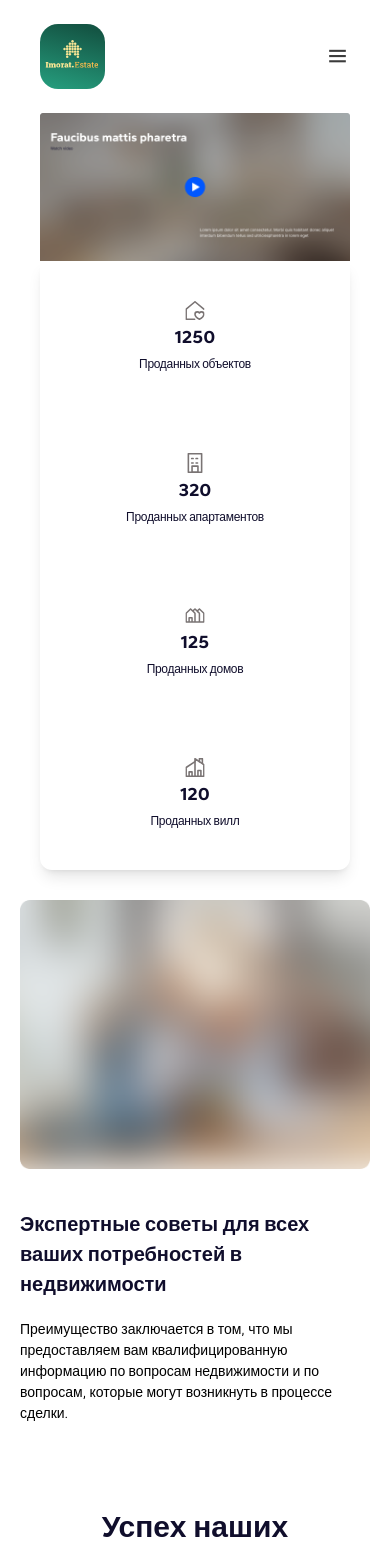
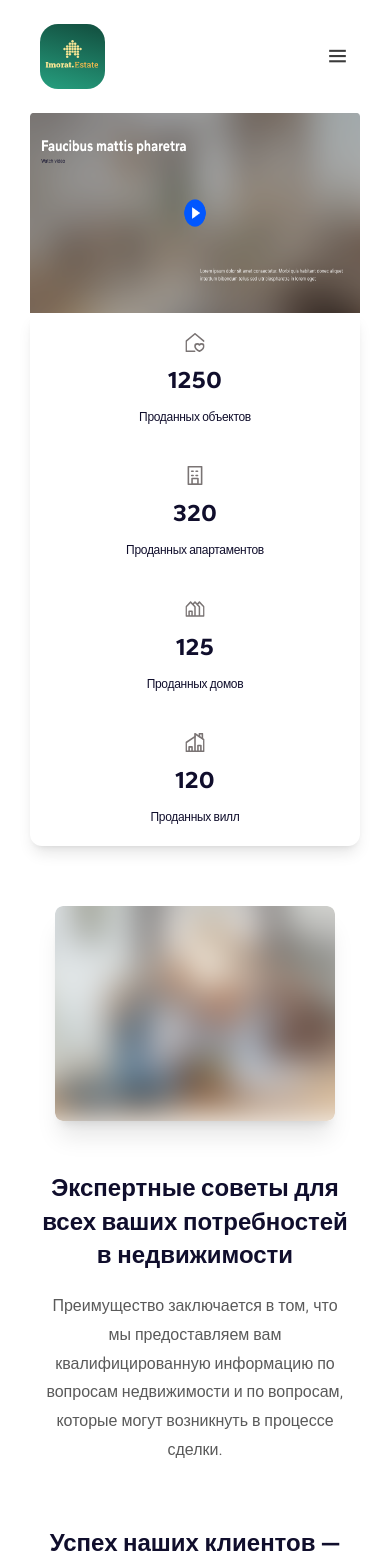
Before and after one commit to avazjanovsardorbek01/IMORAT, a Next.js app: page /about in a window 390 px wide. Shown: the top 1564 px of the page. Built offline with nearby package versions, Linux system fonts and the light colour scheme.

Commit message:
Update-About

```diff
--- a/app/about/page.jsx
+++ b/app/about/page.jsx
@@ -32,65 +32,78 @@ export default function Home() {
   return (
     <>
       {/* SECTION-1 STARTED */}
-      <section id="section-1" className="pb-[120px] sm:pb-[30px] sm:px-[20px]">
+      <section
+        id="section-1"
+        className="pb-[120px] sm:pb-[60px] md:pb-[80px] lg:pb-[100px] xl:pb-[120px] px-[20px] sm:px-[10px] md:px-[30px] lg:px-[40px] xl:px-[50px]"
+      >
         <div className="container">
           <div>
-            <Image src={AboutHero} alt="AboutHero" />
+            {/* Главное изображение */}
+            <Image
+              src={AboutHero}
+              alt="AboutHero"
+              className="w-full h-auto sm:h-[200px] md:h-[300px] lg:h-[400px] xl:h-[500px]"
+            />
 
-            <div className="shadow-lg rounded-b-[12px] sm:p-[0px] p-[20px]">
-              <div className="flex sm:flex-col sm:gap-[0px] gap-[95px]">
-                <div className="p-[40px] flex flex-col sm:gap-[4px] gap-[14px] items-center">
+            {/* Карточки статистики */}
+            <div className="shadow-lg rounded-b-[12px] p-[20px] sm:p-[10px] md:p-[15px] lg:p-[20px] xl:p-[30px]">
+              <div className="flex flex-wrap justify-center sm:flex-col sm:gap-[20px] md:gap-[30px] lg:gap-[50px] xl:gap-0 xl:grid xl:grid-cols-4">
+                {/* Карточка 1 */}
+                <div className="p-[40px] sm:p-[10px] md:p-[20px] lg:p-[30px] xl:p-[40px] flex flex-col gap-[14px] sm:gap-[10px] md:gap-[12px] lg:gap-[16px] xl:gap-[20px] items-center">
                   <Image
-                    className="sm:w-[20px]"
+                    className="sm:w-[20px] md:w-[30px] lg:w-[35px] xl:w-[40px]"
                     src={HomeHeart}
                     alt="home heart"
                   />
-
-                  <h1 className="text-[50px] sm:text-[18px] text-[#100E2C] font-[700] font-sans tracking-wide">
+                  <h1 className="text-[50px] sm:text-[24px] md:text-[30px] lg:text-[40px] xl:text-[50px] text-[#100E2C] font-[700] font-sans tracking-wide">
                     1250
                   </h1>
-
-                  <h3 className="text-[24px] sm:text-[12px] text-[#100E2C] font-[500] font-serif tracking-tight">
+                  <h3 className="text-[24px] sm:text-[12px] md:text-[16px] lg:text-[18px] xl:text-[24px] text-[#100E2C] font-[500] font-serif tracking-tight text-center">
                     Проданных объектов
                   </h3>
                 </div>
 
-                <div className="p-[40px] flex flex-col sm:gap-[4px] gap-[14px] items-center">
+                {/* Карточка 2 */}
+                <div className="p-[40px] sm:p-[10px] md:p-[20px] lg:p-[30px] xl:p-[40px] flex flex-col gap-[14px] sm:gap-[10px] md:gap-[12px] lg:gap-[16px] xl:gap-[20px] items-center">
                   <Image
-                    className="sm:w-[20px]"
+                    className="sm:w-[20px] md:w-[30px] lg:w-[35px] xl:w-[40px]"
                     src={Apartment}
                     alt="Apartment"
                   />
-
-                  <h1 className="text-[50px] sm:text-[18px] text-[#100E2C] font-[700] font-sans tracking-wide">
+                  <h1 className="text-[50px] sm:text-[24px] md:text-[30px] lg:text-[40px] xl:text-[50px] text-[#100E2C] font-[700] font-sans tracking-wide">
                     320
                   </h1>
-
-                  <h3 className="text-[24px] sm:text-[12px] text-[#100E2C] font-[500] font-serif tracking-tight">
+                  <h3 className="text-[24px] sm:text-[12px] md:text-[16px] lg:text-[18px] xl:text-[24px] text-[#100E2C] font-[500] font-serif tracking-tight text-center">
                     Проданных апартаментов
                   </h3>
                 </div>
 
-                <div className="p-[40px] flex flex-col sm:gap-[4px] gap-[14px] items-center">
-                  <Image className="sm:w-[20px]" src={Homes} alt="homes" />
-
-                  <h1 className="text-[50px] sm:text-[18px] text-[#100E2C] font-[700] font-sans tracking-wide">
+                {/* Карточка 3 */}
+                <div className="p-[40px] sm:p-[10px] md:p-[20px] lg:p-[30px] xl:p-[40px] flex flex-col gap-[14px] sm:gap-[10px] md:gap-[12px] lg:gap-[16px] xl:gap-[20px] items-center">
+                  <Image
+                    className="sm:w-[20px] md:w-[30px] lg:w-[35px] xl:w-[40px]"
+                    src={Homes}
+                    alt="homes"
+                  />
+                  <h1 className="text-[50px] sm:text-[24px] md:text-[30px] lg:text-[40px] xl:text-[50px] text-[#100E2C] font-[700] font-sans tracking-wide">
                     125
                   </h1>
-
-                  <h3 className="text-[24px] sm:text-[12px] text-[#100E2C] font-[500] font-serif tracking-tight">
+                  <h3 className="text-[24px] sm:text-[12px] md:text-[16px] lg:text-[18px] xl:text-[24px] text-[#100E2C] font-[500] font-serif tracking-tight text-center">
                     Проданных домов
                   </h3>
                 </div>
 
-                <div className="p-[40px] flex flex-col sm:gap-[4px] gap-[14px] items-center">
-                  <Image className="sm:w-[20px]" src={Zavod} alt="Zavod" />
-
-                  <h1 className="text-[50px] sm:text-[18px] text-[#100E2C] font-[700] font-sans tracking-wide">
+                {/* Карточка 4 */}
+                <div className="p-[40px] sm:p-[10px] md:p-[20px] lg:p-[30px] xl:p-[40px] flex flex-col gap-[14px] sm:gap-[10px] md:gap-[12px] lg:gap-[16px] xl:gap-[20px] items-center">
+                  <Image
+                    className="sm:w-[20px] md:w-[30px] lg:w-[35px] xl:w-[40px]"
+                    src={Zavod}
+                    alt="Zavod"
+                  />
+                  <h1 className="text-[50px] sm:text-[24px] md:text-[30px] lg:text-[40px] xl:text-[50px] text-[#100E2C] font-[700] font-sans tracking-wide">
                     120
                   </h1>
-
-                  <h3 className="text-[24px] sm:text-[12px] text-[#100E2C] font-[500] font-serif tracking-tight">
+                  <h3 className="text-[24px] sm:text-[12px] md:text-[16px] lg:text-[18px] xl:text-[24px] text-[#100E2C] font-[500] font-serif tracking-tight text-center">
                     Проданных вилл
                   </h3>
                 </div>
@@ -102,17 +115,25 @@ export default function Home() {
       {/* SECTION-1 ENDED */}
 
       {/* SECTION-2 STARTED */}
-      <section id="section-2" className="sm:pb-[40px]">
-        <div className="container sm:px-[20px] sm:pb-[40px] pb-[120px]">
-          <div className="flex sm:flex-col sm:pl-[0px] sm:gap-[40px] items-center gap-[134px] pl-[110px]">
-            <Image src={Expert} className="w-[416px]" alt="Expert" />
+      <section
+        id="section-2"
+        className="sm:pb-[40px] md:pb-[60px] lg:pb-[80px] xl:pb-[120px]"
+      >
+        <div className="container sm:px-[20px] md:px-[40px] lg:px-[50px] xl:px-[60px]">
+          <div className="flex sm:flex-col md:flex-row  sm:gap-[30px] md:gap-[70px] lg:gap-[90px] xl:gap-[120px] items-center">
+            {/* Изображение */}
+            <Image
+              src={Expert}
+              className="sm:w-[280px] md:w-[400px] lg:w-[450px] xl:w-[500px] rounded-lg shadow-xl"
+              alt="Expert"
+            />
 
-            <div className="w-[526px] sm:w-[350px]">
-              <h2 className="text-[#100E2C] sm:text-[20px] sm:pb-[20px] text-[40px] font-[700] pb-[40px]">
+            {/* Текстовый блок */}
+            <div className="sm:w-[100%] text-center md:w-[50%] p-5 lg:w-[526px]">
+              <h2 className="text-[#100E2C] sm:text-[24px] md:text-[28px] lg:text-[32px] xl:text-[40px] sm:pb-[20px] md:pb-[30px] lg:pb-[35px] xl:pb-[40px] font-bold leading-[1.4]">
                 Экспертные советы для всех ваших потребностей в недвижимости
               </h2>
-
-              <p className="sm:text-[14px]">
+              <p className="sm:text-[16px] md:text-[18px] lg:text-[20px] xl:text-[22px] text-[#5A5A5A] leading-[1.8]">
                 Преимущество заключается в том, что мы предоставляем вам
                 квалифицированную информацию по вопросам недвижимости и по
                 вопросам, которые могут возникнуть в процессе сделки.
@@ -126,61 +147,68 @@ export default function Home() {
       {/* SECTION-3 STARTED */}
       <section id="section-3" className="mb-[60px] sm:mb-[20px] sm:px-[20px]">
         <div className="container sm:pl-[0px] pl-[110px]">
-          <h2 className="text-[#100E2C] sm:text-[30px] sm:pb-[12px] text-[40px] text-center pb-[24px] font-[700]">
+          {/* Заголовок */}
+          <h2 className="text-[#100E2C] sm:text-[24px] md:text-[28px] lg:text-[34px] xl:text-[40px] text-center pb-[24px] sm:pb-[12px] font-[700]">
             Успех наших клиентов — наш успех.
           </h2>
 
-          <p className="text-center pb-[40px] sm:pb-[20px] sm:text-[14px]">
+          {/* Описание */}
+          <p className="text-center pb-[40px] sm:pb-[20px] sm:text-[14px] md:text-[16px] lg:text-[18px]">
             Наша цель — обеспечить вам лучший сервис, предоставляя экспертные
             рекомендации по недвижимости. Мы стремимся к тому, чтобы ваши
             инвестиции были максимально выгодными.
           </p>
 
-          <div className="flex sm:flex-col items-center gap-[24px]">
-            <div className="p-[40px] items-center w-[342px] text-[#fff] flex flex-col gap-[32px] rounded-[12px] bg-[#100E2C]">
+          {/* Карточки */}
+          <div className="grid sm:grid-cols-1 md:grid-cols-2 lg:grid-cols-3 gap-[24px]">
+            {/* Карточка 1 */}
+            <div className="p-[40px] sm:p-[20px] items-center text-[#fff] flex flex-col gap-[32px] rounded-[12px] bg-[#100E2C]">
               <Image src={HomeGroup} alt="home group" />
-              <h3 className="text-[24px] font-[700]">Купить недвижимость</h3>
-
-              <p className="text-center">
+              <h3 className="text-[24px] sm:text-[20px] font-[700] text-center">
+                Купить недвижимость
+              </h3>
+              <p className="text-center sm:text-[14px] md:text-[16px]">
                 Мы поможем вам найти лучшие варианты на рынке недвижимости.
                 Ознакомьтесь с актуальными предложениями.
               </p>
-
-              <button className="text-[20px] font-[500] bg-[#0057FF] rounded-[6px] w-[200px] h-[50px] hover:bg-[#0055ffdb] transition-all duration-200 active:bg-[#0057FF]">
+              <button className="text-[20px] sm:text-[16px] font-[500] bg-[#0057FF] rounded-[6px] w-full sm:w-[100%] md:w-[200px] h-[50px] hover:bg-[#0055ffdb] transition-all duration-200 active:bg-[#0057FF]">
                 Найти недвижимость
               </button>
             </div>
 
-            <div className="p-[40px] items-center w-[342px] text-[#fff] flex flex-col gap-[32px] rounded-[12px] bg-[#100E2C]">
+            {/* Карточка 2 */}
+            <div className="p-[40px] sm:p-[20px] items-center text-[#fff] flex flex-col gap-[32px] rounded-[12px] bg-[#100E2C]">
               <Image src={BankGroup} alt="Bank group" />
-              <h3 className="text-[24px] font-[700]">Продать недвижимость</h3>
-
-              <p className="text-center">
+              <h3 className="text-[24px] sm:text-[20px] font-[700] text-center">
+                Продать недвижимость
+              </h3>
+              <p className="text-center sm:text-[14px] md:text-[16px]">
                 Если вы хотите продать свою недвижимость, мы готовы предложить
                 вам лучшие условия для этого.
               </p>
-
-              <button className="text-[20px] font-[500] bg-[#0057FF] rounded-[6px] w-[200px] h-[50px] hover:bg-[#0055ffdb] transition-all duration-200 active:bg-[#0057FF]">
+              <button className="text-[20px] sm:text-[16px] font-[500] bg-[#0057FF] rounded-[6px] w-full sm:w-[100%] md:w-[200px] h-[50px] hover:bg-[#0055ffdb] transition-all duration-200 active:bg-[#0057FF]">
                 Узнать больше
               </button>
             </div>
 
-            <div className="p-[40px] items-center w-[342px] text-[#fff] flex flex-col gap-[32px] rounded-[12px] bg-[#100E2C]">
+            {/* Карточка 3 */}
+            <div className="p-[40px] sm:p-[20px] items-center text-[#fff] flex flex-col gap-[32px] rounded-[12px] bg-[#100E2C]">
               <Image src={HomeGroup2} alt="home group 2" />
-              <h3 className="text-[24px] font-[700]">Купить недвижимость</h3>
-
-              <p className="text-center">
+              <h3 className="text-[24px] sm:text-[20px] font-[700] text-center">
+                Купить недвижимость
+              </h3>
+              <p className="text-center sm:text-[14px] md:text-[16px]">
                 Мы предлагаем широкий выбор недвижимости для покупки и аренды с
                 разнообразными опциями для разных нужд.
               </p>
-
-              <button className="text-[20px] font-[500] bg-[#0057FF] rounded-[6px] w-[200px] h-[50px] hover:bg-[#0055ffdb] transition-all duration-200 active:bg-[#0057FF]">
+              <button className="text-[20px] sm:text-[16px] font-[500] bg-[#0057FF] rounded-[6px] w-full sm:w-[100%] md:w-[200px] h-[50px] hover:bg-[#0055ffdb] transition-all duration-200 active:bg-[#0057FF]">
                 Найти в аренду
               </button>
             </div>
           </div>
         </div>
       </section>
+
       {/* SECTION-3 ENDED */}
 
       {/* SECTION-4 STARTED */}
```
